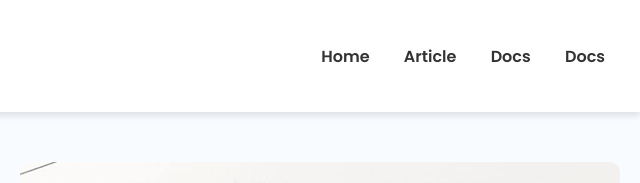
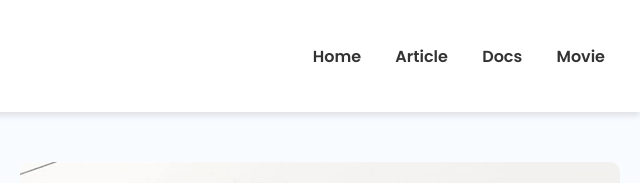
Before and after one commit to NayanWebsite/nayan123, a plain HTML site: page index.html in a window 1280 px wide. Shown: the top 183 px of the page, 640-1280 px from the left. Drawn offline with Linux system fonts and the light colour scheme.

Commit message:
Update index.html

```diff
--- a/index.html
+++ b/index.html
@@ -215,7 +215,7 @@
             <a href="#">Home</a>
             <a href="#articles">Article</a>
             <a href="document.html">Docs</a>
-            <a href="movies.html">Docs</a>
+            <a href="movies.html">Movie</a>
         </nav>
     </header>
 
```
